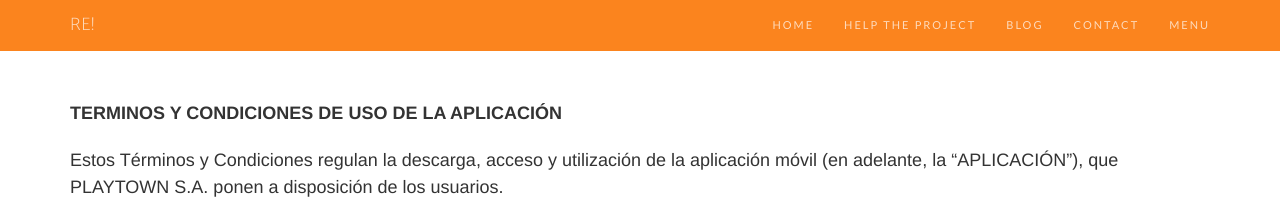
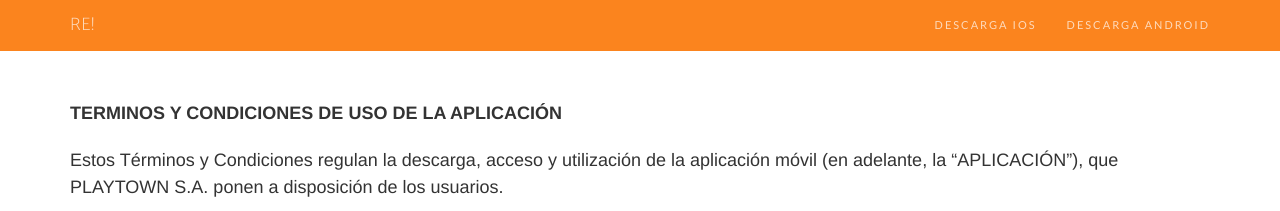
Before and after one commit to playtown-team/re-website, a Jekyll site: the page built from legales/index.html, in a window 1280 px wide. Shown: the top 211 px of the page. Built offline with Jekyll 4.4.1, drawn with Linux system fonts in a browser that asks for light colours; nearby versions of some CDN libraries; some web fonts are replaced.

Commit message:
Update nav-blog.html

```diff
--- a/_includes/nav-blog.html
+++ b/_includes/nav-blog.html
@@ -1,31 +1,40 @@
-<nav id="mainNav" class="navbar navbar-default navbar-fixed-top" style="background: #fb841e;">
+<nav id="mainNav" class="navbar navbar-default navbar-fixed-top"style="background: #fb841e;">
     <div class="container">
         <!-- Brand and toggle get grouped for better mobile display -->
         <div class="navbar-header">
             <button type="button" class="navbar-toggle collapsed" data-toggle="collapse" data-target="#bs-example-navbar-collapse-1">
                 <span class="sr-only">Abrir navegación</span> Menú <i class="fa fa-bars"></i>
             </button>
-            <a class="navbar-brand page-scroll" href="/">RE!</a>
+            <a class="navbar-brand page-scroll" href="#page-top">RE!</a>
         </div>
 
         <!-- Collect the nav links, forms, and other content for toggling -->
         <div class="collapse navbar-collapse" id="bs-example-navbar-collapse-1">
             <ul class="nav navbar-nav navbar-right">
+              <!-- <li>
+                  <a class="page-scroll" href="/funds">Help the project</a>
+              </li> -->
                 <li>
-                    <a href="/">Home</a>
+                    <a class="page-scroll" href="#">Descarga iOS</a>
                 </li>
                 <li>
-                    <a class="page-scroll" href="/funds">Help the project</a>
+                    <a class="page-scroll" href="#">Descarga Android</a>
                 </li>
-                <li>
-                    <a class="page-scroll" href="/blog/">Blog</a>
+                <!-- <li>
+                    <a class="page-scroll" href="#features">Features</a>
+                </li> -->
+                <!-- <li>
+                    <a class="page-scroll" href="#portfolio">Portfolio</a>
+                </li> -->
+                <!-- <li>
+                    <a class="page-scroll" href="#why">Why</a>
                 </li>
                 <li>
                     <a class="page-scroll" href="#contact">Contact</a>
                 </li>
                 <li>
-                    <a class="outer-menu">menu</a>
-                </li>
+                    <a href="/blog/">Blog</a>
+                </li> -->
             </ul>
         </div>
         <!-- /.navbar-collapse -->
```
